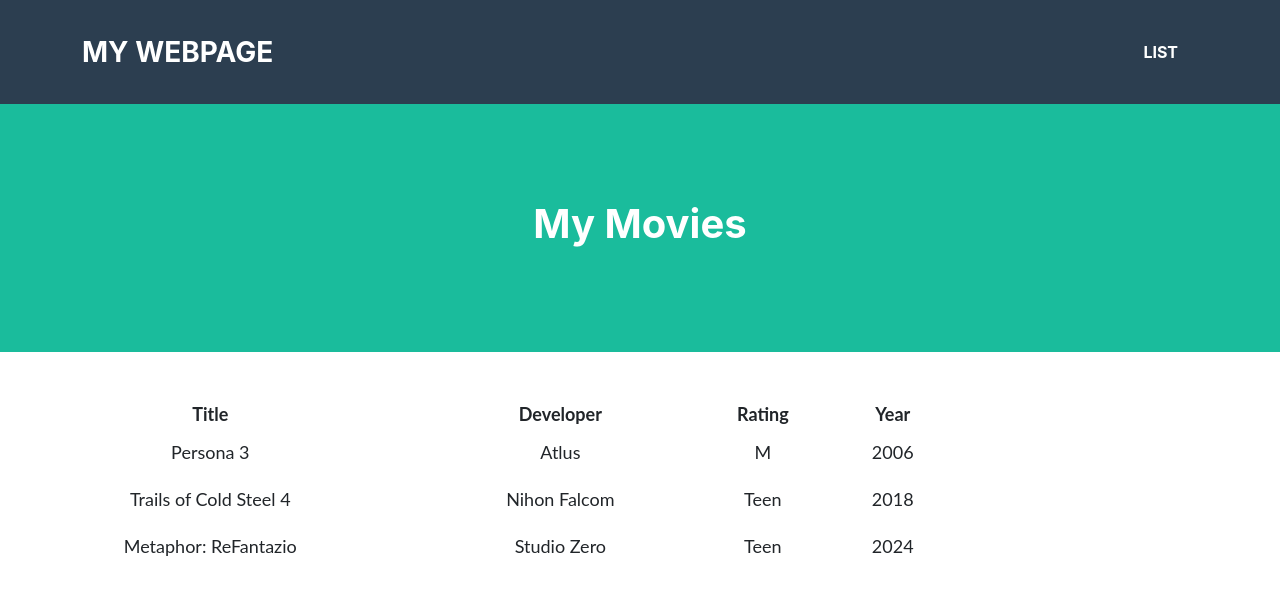
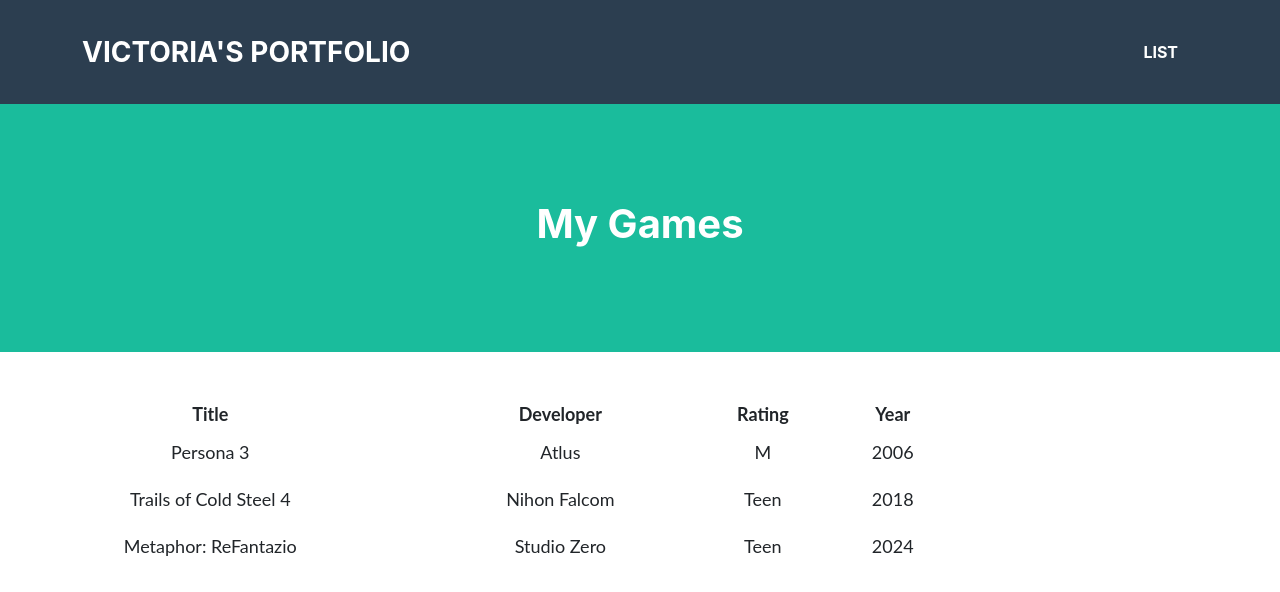
Before and after one commit to vi2jia/vi2jia.github.io, a plain HTML site: page list.html in a window 1280 px wide. Drawn offline with Linux system fonts and the light colour scheme.

Commit message:
changed names

```diff
--- a/list.html
+++ b/list.html
@@ -3,7 +3,7 @@
     <header>
         <link rel="stylesheet" href="style.css">
         <link rel="stylesheet" href="table_style.css">
-        <title>My Webpage Title</title>
+        <title>Victoria's Portfolio</title>
     </header>
     <body>
         <!---Navigation--->
@@ -11,7 +11,7 @@
         <nav class="navbar navbar-expand-lg bg-secondary text-uppercase fixed-top" id="mainNav">
             <div class="container">
                 <!--This code defines the "My Webpage" link in the top right corner of the navigation pane-->
-                <a class="navbar-brand" href="">My Webpage</a>
+                <a class="navbar-brand" href="">Victoria's Portfolio</a>
                 <!--This code defines the "List" link in the top left corner of the navigation pane-->
                 <ul class="navbar-nav ms-auto">
                     <li class="nav-item mx-0 mx-lg-1"><a class="nav-link py-3 px-0 px-lg-3 rounded" href="./list.html">List</a></li>
@@ -20,7 +20,7 @@
         </nav>
         <!--This code creates the middle section of the webpage-->
         <header class="masthead bg-primary text-white text-center">
-            <h1>My Movies</h1>
+            <h1>My Games</h1>
         </header>
         <!--Here is where the table will be loaded in.  The actual table will be loaded in JavaScript.-->
         <section class="mt-5 text-center">
```
